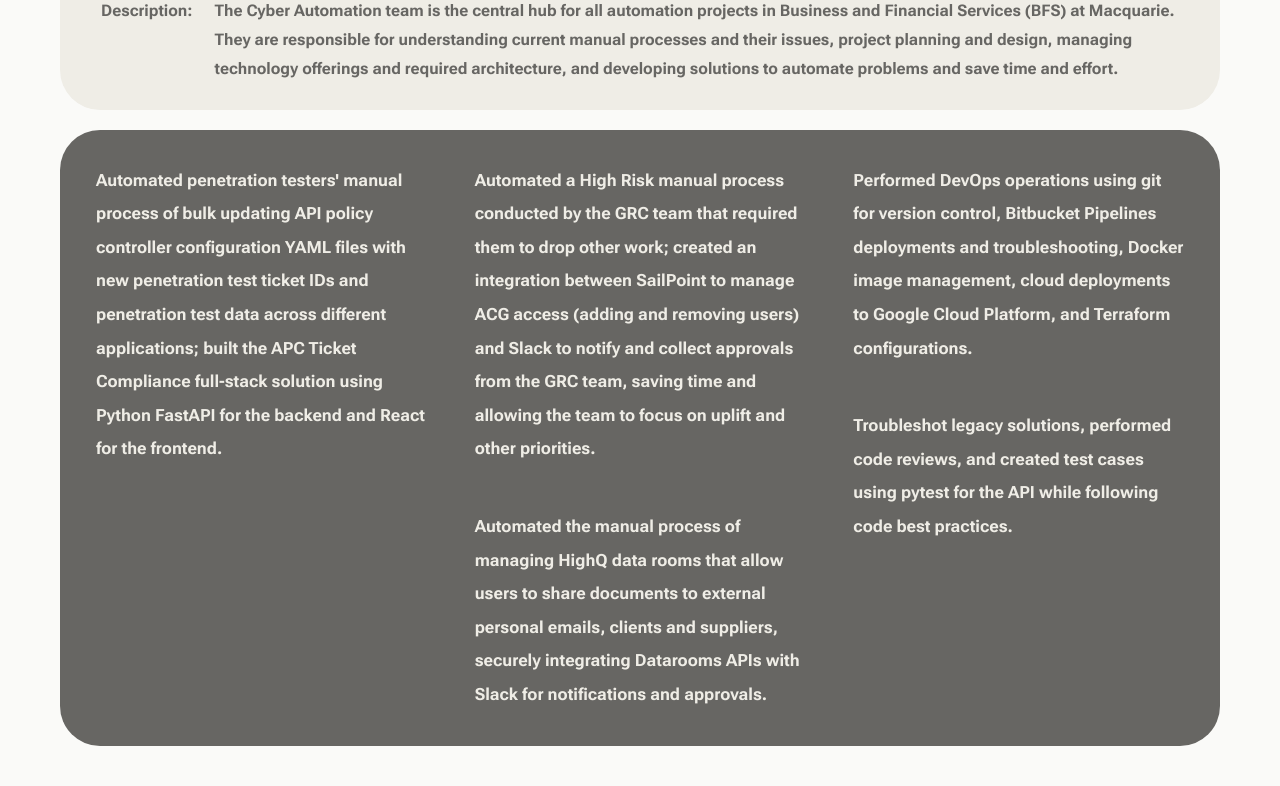
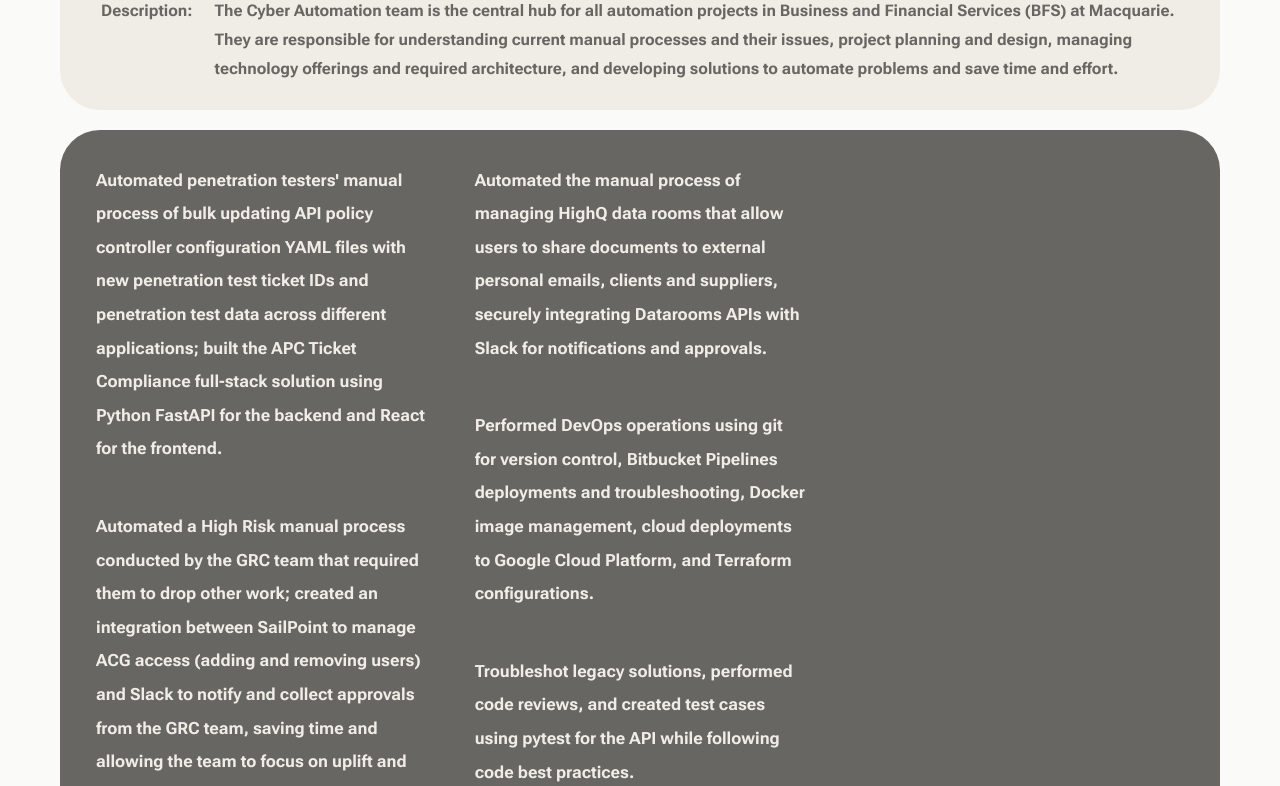
Before and after one commit to ranydev0/portfolio, a React (Vite) app: page / in a window 1280 px wide. Shown: the part 1560-2346 px from the top of the page. Built offline with nearby package versions, Linux system fonts and the light colour scheme.

Commit message:
fix: masonary issue in firefox

```diff
--- a/src/index.css
+++ b/src/index.css
@@ -258,7 +258,7 @@
   display: flex;
   justify-content: space-between;
   gap: 20px;
-  align-items: center;
+  align-items: stretch;
   flex-direction: column;
   width: 100%;
   height: auto;
@@ -277,7 +277,9 @@
   justify-content: space-between;
   background-color: #efede6;
   height: auto;
+  width: 100%;
   padding: 20px;
+  box-sizing: border-box;
   border-radius: 40px;
 }
 
@@ -286,7 +288,9 @@
   justify-content: flex-start;
   align-items: flex-start;
   background-color: #676663;
+  width: 100%;
   padding: 20px;
+  box-sizing: border-box;
   border-radius: 40px;
 }
 
@@ -321,20 +325,23 @@
 }
 
 .masonry {
-  column-width: 280px;
+  columns: 280px;
   column-gap: 16px;
-
-  width: fit-content;
+  width: 100%;
   max-width: 100%;
-  flex: 0 0 auto;
 }
 
 .card {
+  display: inline-block;
+  width: 100%;
   break-inside: avoid;
+  -webkit-column-break-inside: avoid;
+  page-break-inside: avoid;
   margin: 0 0 16px;
   padding: 14px 16px;
   border-radius: 14px;
   text-align: left;
+  box-sizing: border-box;
 }
 
 .card p {
```
